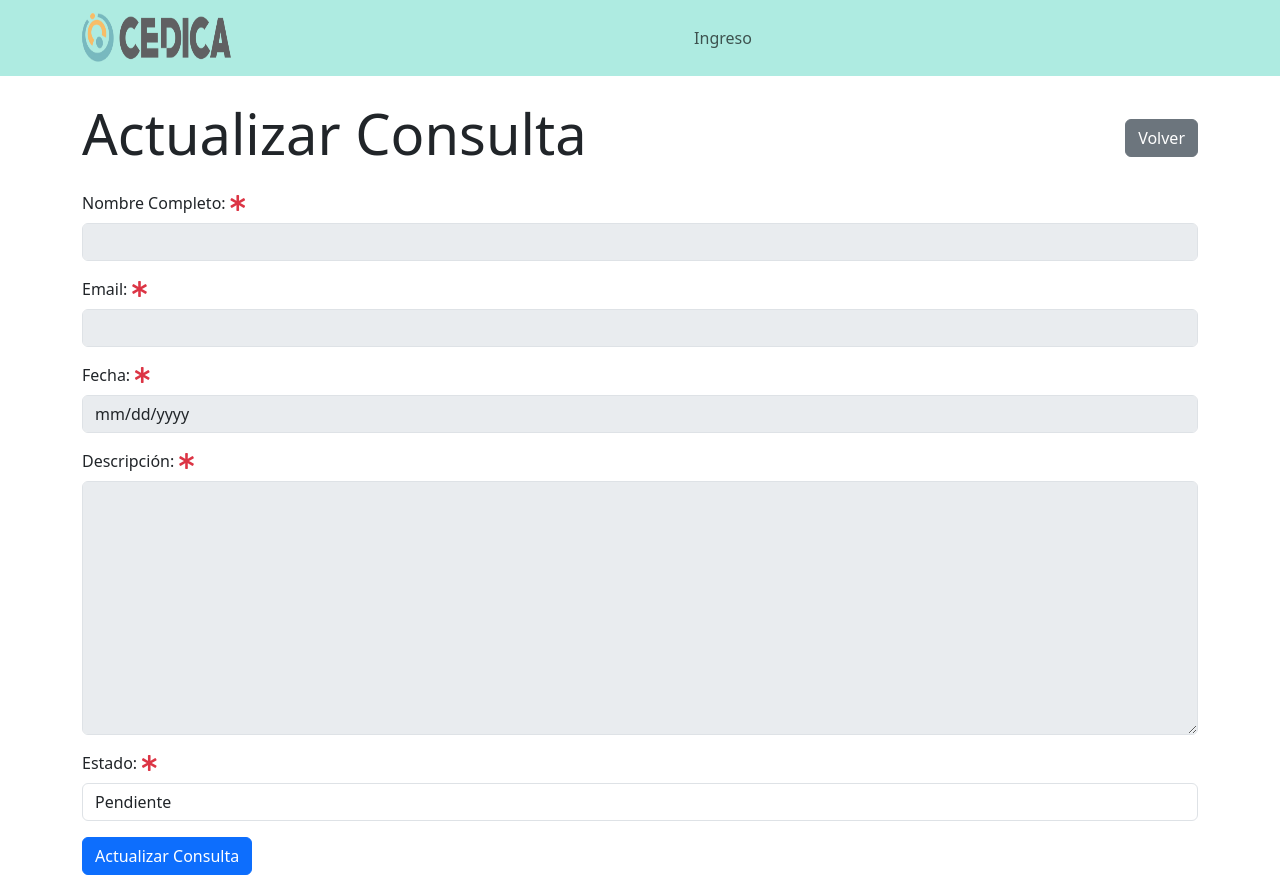
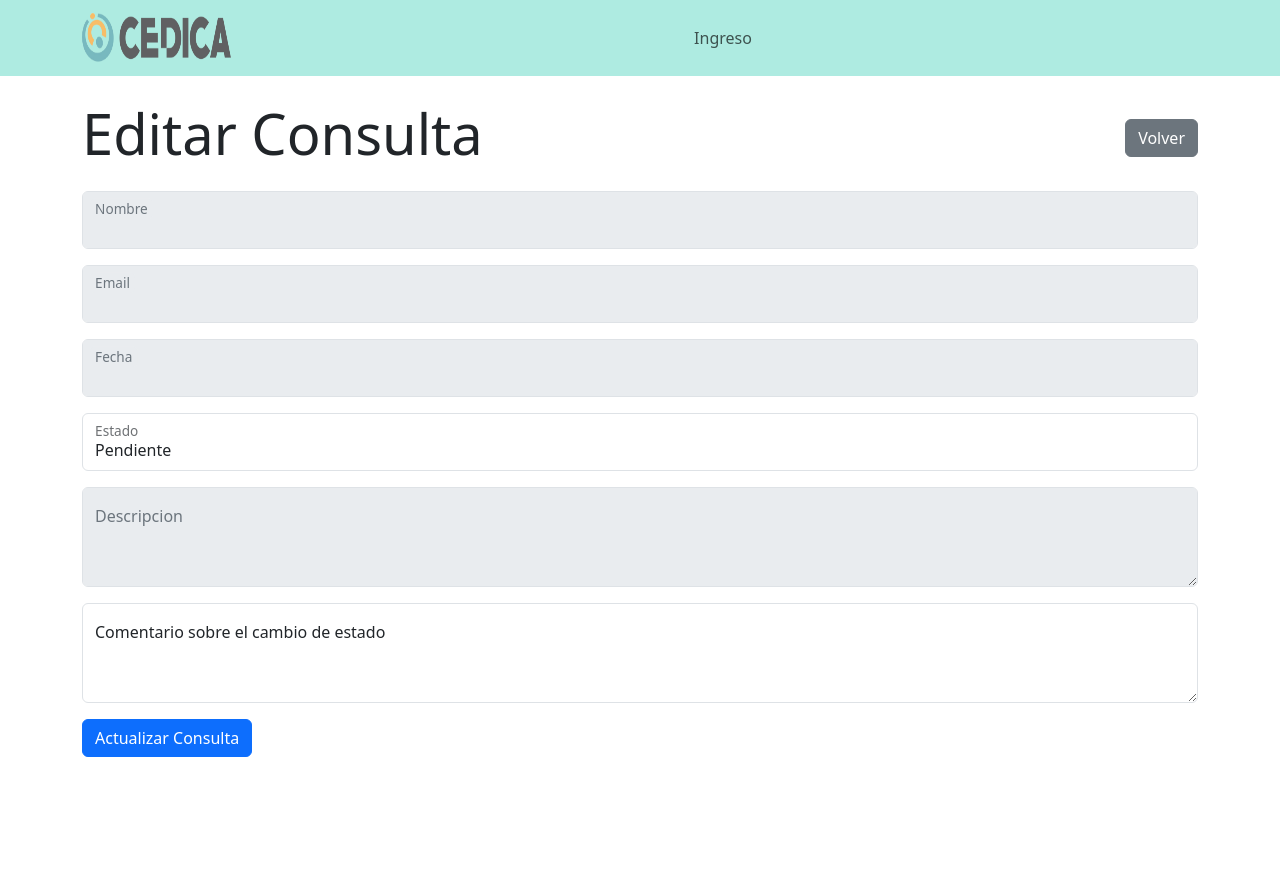
Before and after one commit to MartinMastrovito/Pagina-web-de-administracion-y-Portal-publico-CEDICA, a Flask app: template admin/src/web/templates/consultas/editar_consultas.html in a window 1280 px wide. After the commit the page ends 757 px from the top, so only its background shows below. Run offline with Flask 3, Linux system fonts and the light colour scheme; the template is opened without the code that fills it, so the values that code supplies are empty; parts of the project's set-up code (start-up, migrations or seed data) failed here and were passed over; some libraries are stand-ins or nearby versions.

Commit message:
comentario de cambio de estado implementado

```diff
--- a/admin/src/core/auth/models/model_consulta.py
+++ b/admin/src/core/auth/models/model_consulta.py
@@ -10,5 +10,6 @@ class Consulta(db.Model):
     descripcion = db.Column(db.Text, nullable=False)
     fecha = db.Column(db.DateTime, default=db.func.current_timestamp())
     estado = db.Column(db.String(50), nullable=False, default='pendiente')
+    cambio_estado = db.Column(db.Text, nullable=True)
     def __repr__(self):
         return f'<Consulta ID {self.id}>'
--- a/admin/src/web/controllers/consultas.py
+++ b/admin/src/web/controllers/consultas.py
@@ -91,7 +91,8 @@ def editar_consulta(id):
 
     if request.method == 'POST':
         datos_consulta = {
-            'estado': request.form['estado']
+            'estado': request.form['estado'],
+            'cambio_estado': request.form.get('cambio_estado', '')
         }
         crud_consulta.update_consulta(id, **datos_consulta)
         flash('Consulta actualizada exitosamente.', 'success')
--- a/admin/src/web/templates/consultas/editar_consultas.html
+++ b/admin/src/web/templates/consultas/editar_consultas.html
@@ -1,48 +1,62 @@
 {% extends "layout.html" %}
 
-{% block title %}Actualizar Consulta{% endblock %}
+{% block title %}Editar Consulta{% endblock %}
 
 {% block content %}
 
 <header class="d-flex justify-content-between align-items-center mt-4 mb-3">
-    <h4 class="display-4">Actualizar Consulta</h4>
+    <h4 class="display-4">Editar Consulta</h4>
     <a class="btn btn-secondary" href="{{ url_for('consultas.menu_consultas') }}">Volver</a>
 </header>
 
-<body>
-    <form method="POST" action="{{ url_for('consultas.editar_consulta', id=consulta.id) }}">
-        <div class="mb-3">
-            <label for="nombre_completo" class="form-label">Nombre Completo:</label>
-            <i class="fas fa-asterisk text-danger" title="Campo obligatorio"></i>
-            <input type="text" class="form-control" id="nombre_completo" name="nombre_completo" value="{{ consulta.nombre_completo }}" disabled required>
+<form action="{{ url_for('consultas.editar_consulta', id=consulta.id) }}" method="POST">
+    <div class="form-floating mb-3">
+        <input class="form-control" type="text" value="{{ consulta.nombre_completo }}" aria-label="Disabled input example" disabled readonly>
+        <label for="floatingInputDisabled">Nombre</label>
     </div>
-        <div class="mb-3">
-            <label for="email" class="form-label">Email:</label>
-            <i class="fas fa-asterisk text-danger" title="Campo obligatorio"></i>
-            <input type="email" class="form-control" id="email" name="email" value="{{ consulta.email }}" disabled required>
+    <div class="form-floating mb-3">
+        <input class="form-control" type="text" value="{{ consulta.email }}" aria-label="Disabled input example" disabled readonly>
+        <label for="floatingInputDisabled">Email</label>
     </div>
-        <div class="mb-3">
-            <label for="fecha" class="form-label">Fecha:</label>
-            <i class="fas fa-asterisk text-danger" title="Campo obligatorio"></i>
-            <input type="date" class="form-control" id="fecha" name="fecha" value="{{ consulta.fecha.strftime('%Y-%m-%d') }}" disabled required>
+    <div class="form-floating mb-3">
+        <input class="form-control" type="text" value="{{ consulta.fecha.strftime('%Y-%m-%d') }}" aria-label="Disabled input example" disabled readonly>
+        <label for="floatingInputDisabled">Fecha</label>
     </div>
-        <div class="mb-3">
-            <label for="descripcion" class="form-label">Descripción:</label>
-            <i class="fas fa-asterisk text-danger" title="Campo obligatorio"></i>
-            <textarea class="form-control" id="descripcion" name="descripcion" rows="10" cols="50" disabled required>{{ consulta.descripcion }}</textarea>
-        </div>
-        <div class="mb-3">
-            <label for="estado" class="form-label">Estado:</label>
-            <i class="fas fa-asterisk text-danger" title="Campo obligatorio"></i>
-            <select class="form-control" id="estado" name="estado" required>
+    <div class="form-floating mb-3">
+        <select class="form-control" id="estado" name="estado" required onchange="toggleComentario()">
             <option value="Pendiente" {% if consulta.estado == 'Pendiente' %}selected{% endif %}>Pendiente</option>
             <option value="Contestado" {% if consulta.estado == 'Contestado' %}selected{% endif %}>Contestado</option>
             <option value="Revisar" {% if consulta.estado == 'Revisar' %}selected{% endif %}>Revisar</option>
         </select>
+        <label for="estado">Estado</label>
+    </div>
+    <div class="form-floating mb-3">
+        <textarea class="form-control" placeholder="Leave a comment here" id="floatingTextarea2Disabled" style="height: 100px" disabled>{{ consulta.descripcion }}</textarea>
+        <label for="floatingTextarea2Disabled">Descripcion</label>
+    </div>
+    <div class="form-floating mb-3" id="comentario-container" style="display: none;">
+        <textarea class="form-control" placeholder="Leave a comment here" id="cambio_estado" name="cambio_estado" style="height: 100px"></textarea>
+        <label for="cambio_estado">Comentario sobre el cambio de estado</label>
     </div>
     <button type="submit" class="btn btn-primary">Actualizar Consulta</button>
 </form>
-</body>
-</html>
+
+<script>
+    var estadoInicial = "{{ consulta.estado }}";
+
+    function toggleComentario() {
+        var estadoActual = document.getElementById('estado').value;
+        var comentarioContainer = document.getElementById('comentario-container');
+        if (estadoActual !== estadoInicial) {
+            comentarioContainer.style.display = 'block';
+        } else {
+            comentarioContainer.style.display = 'none';
+        }
+    }
+
+    document.addEventListener('DOMContentLoaded', function() {
+        toggleComentario();
+    });
+</script>
 
 {% endblock %}
--- a/admin/src/web/templates/consultas/show_consultas.html
+++ b/admin/src/web/templates/consultas/show_consultas.html
@@ -30,6 +30,12 @@
         <textarea class="form-control" placeholder="Leave a comment here" id="floatingTextarea2Disabled" style="height: 100px" disabled>{{ consulta.descripcion }}</textarea>
         <label for="floatingTextarea2Disabled">Descripcion</label>
     </div>
+    {% if consulta.cambio_estado %}
+    <div class="form-floating mb-3">
+        <textarea class="form-control" placeholder="Leave a comment here" id="floatingTextarea2Disabled" style="height: 100px" disabled>{{ consulta.cambio_estado }}</textarea>
+        <label for="floatingTextarea2Disabled">Comentario sobre el cambio de estado</label>
+    </div>
+    {% endif %}
 </body>
 </html>
 
```
Lines whose indentation alone changed are shown as unchanged.
